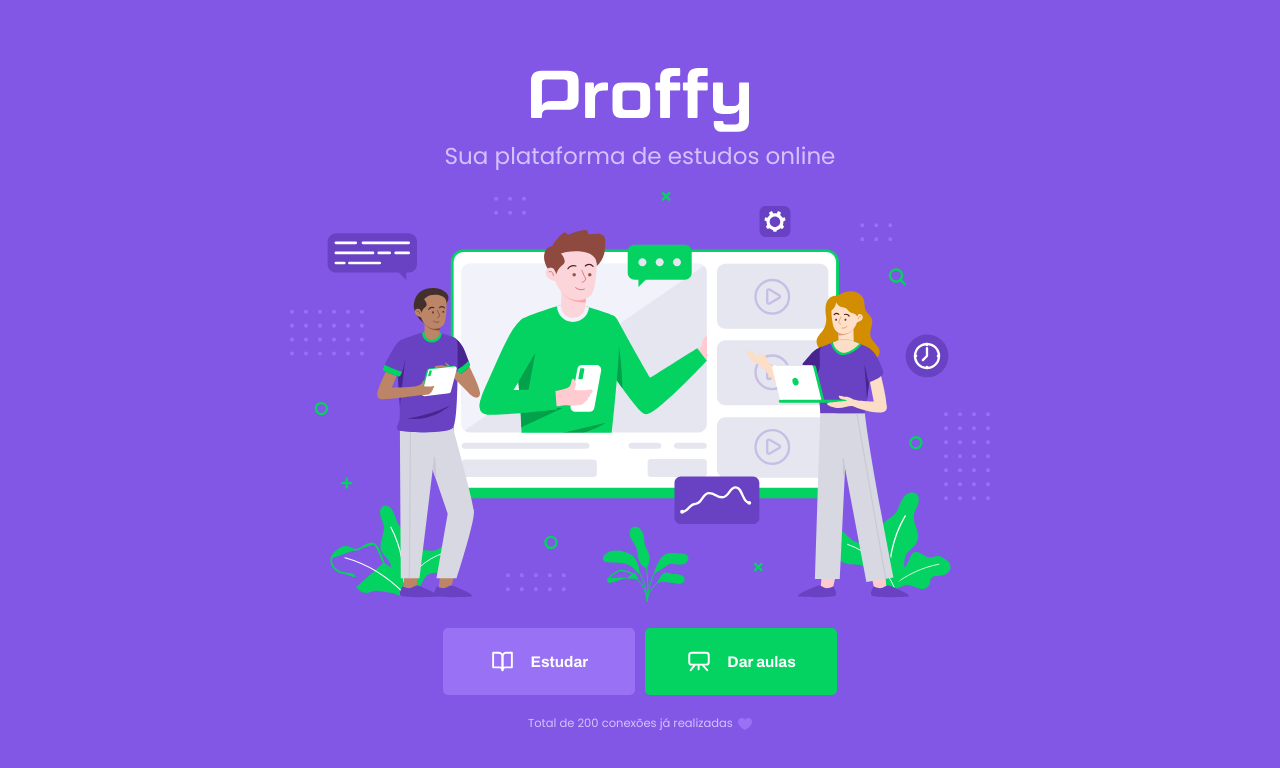
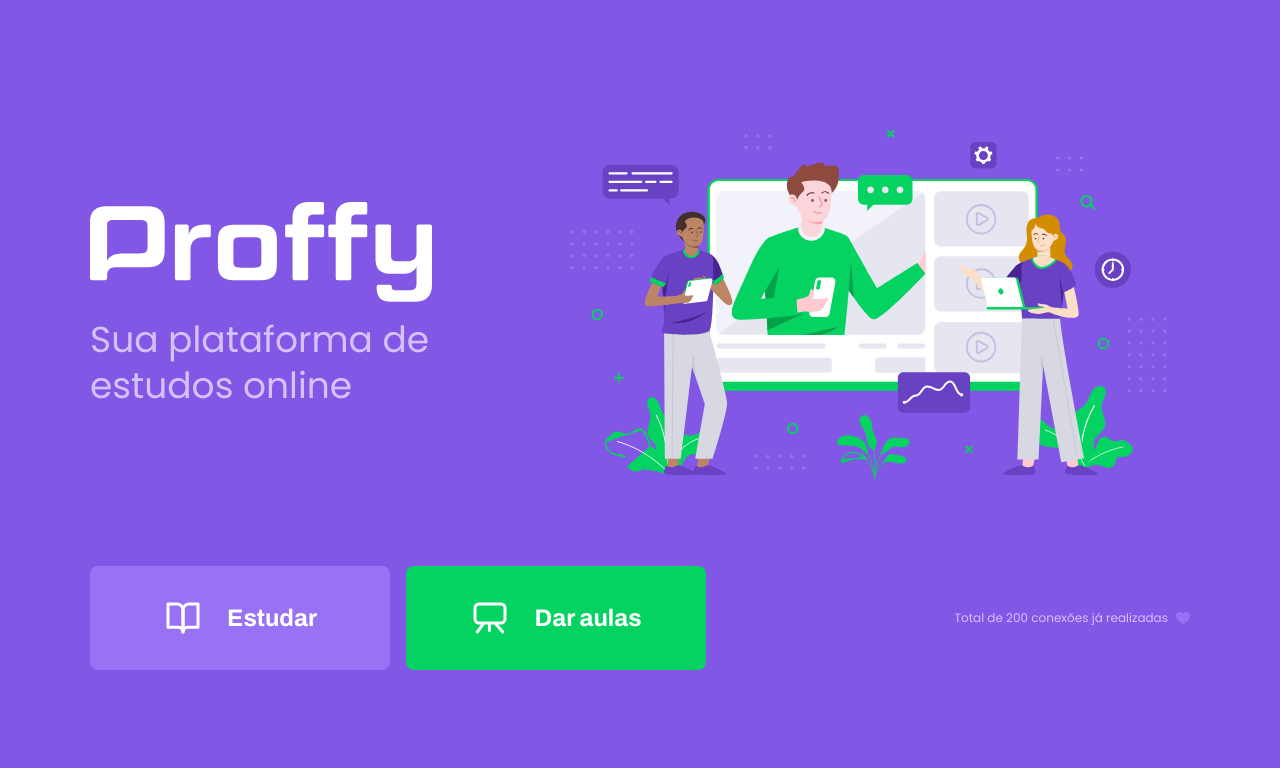
Before and after one commit to jeanteixeira/nlw, a plain HTML site: page index.html in a window 1280 px wide. Drawn offline with Linux system fonts and the light colour scheme.

Commit message:
Ajusting layout to desktot

```diff
--- a/styles/main.css
+++ b/styles/main.css
@@ -53,3 +53,9 @@
     width: 90vw;
     max-width: 700px;
 }
+
+@media (min-width: 700px){
+    :root {
+        font-size: 62.5%; /* all 1rem will be relative the 10px*/
+    }
+}
--- a/styles/partials/page-landing.css
+++ b/styles/partials/page-landing.css
@@ -1,7 +1,3 @@
-:root {
-    font-size: 40%;
-}
-
 #page-landing {
     background: var(--color-primary);
 }
@@ -89,3 +85,61 @@
 .total-connections img {
     margin-left: 0.8rem;
 }
+
+@media (max-width: 699px){
+    :root{
+        font-size: 40%;
+    }
+}
+
+@media (min-width: 1100px){
+
+    #page-landing #container{
+        max-width: 1100px;
+        display: grid;
+        grid-template-columns: 2fr 1fr 2fr;
+        grid-template-rows: 350px 1fr;
+        grid-template-areas:
+        "proffy image image"
+        "button button texting";
+        column-gap: 87px;
+        row-gap: 86px;
+    }
+
+    .logo-container {
+        grid-area: proffy;
+        text-align: initial;
+        align-self: center;
+        margin: 0;
+    }
+
+    .logo-container img {
+        height: 127px%;
+    }
+
+    .hero-image {
+        grid-area: image;
+        height: 350px;
+    }
+
+    .buttons-container {
+            grid-area: button;
+            justify-content: flex-start;
+            margin:0;
+        }
+
+    .total-connections {
+        grid-area: texting;
+        justify-self: end;
+        font-size: 1.2rem;
+    }
+
+
+
+
+
+
+
+
+
+}
```
